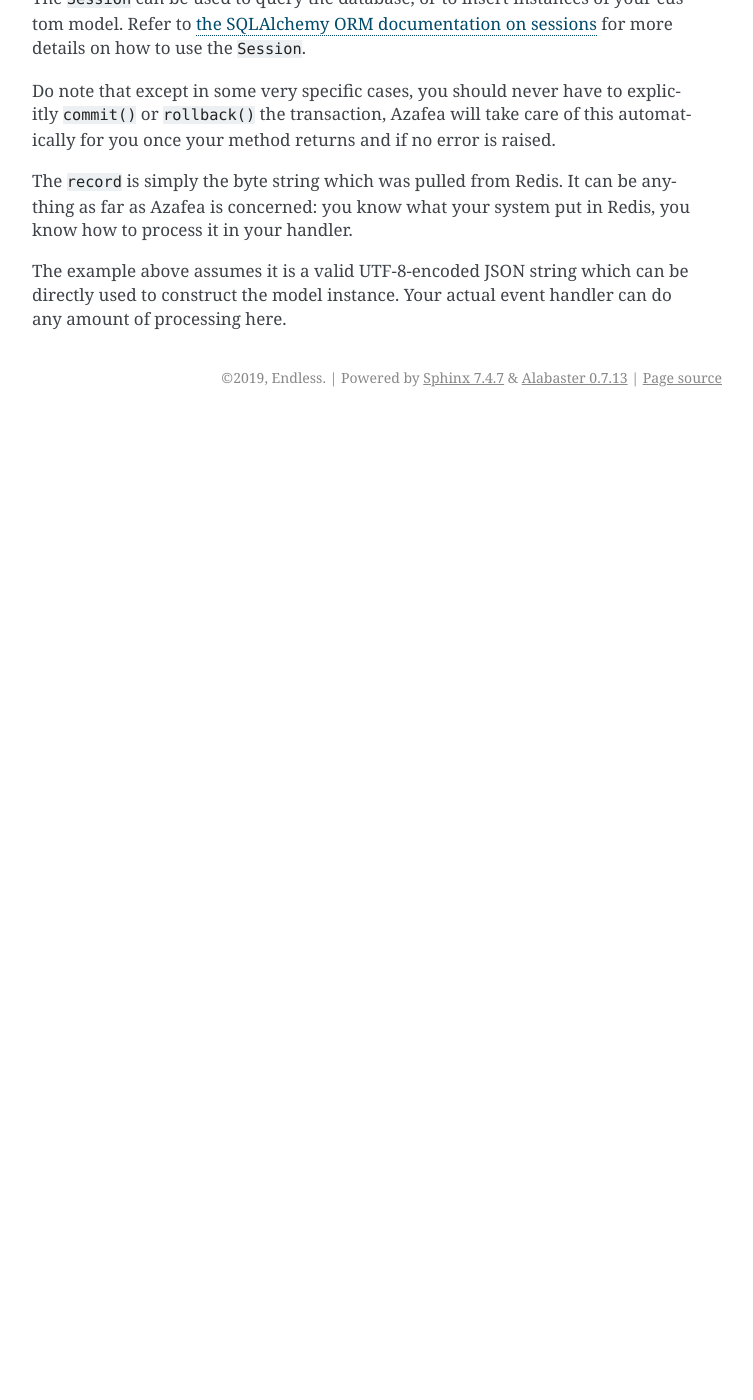
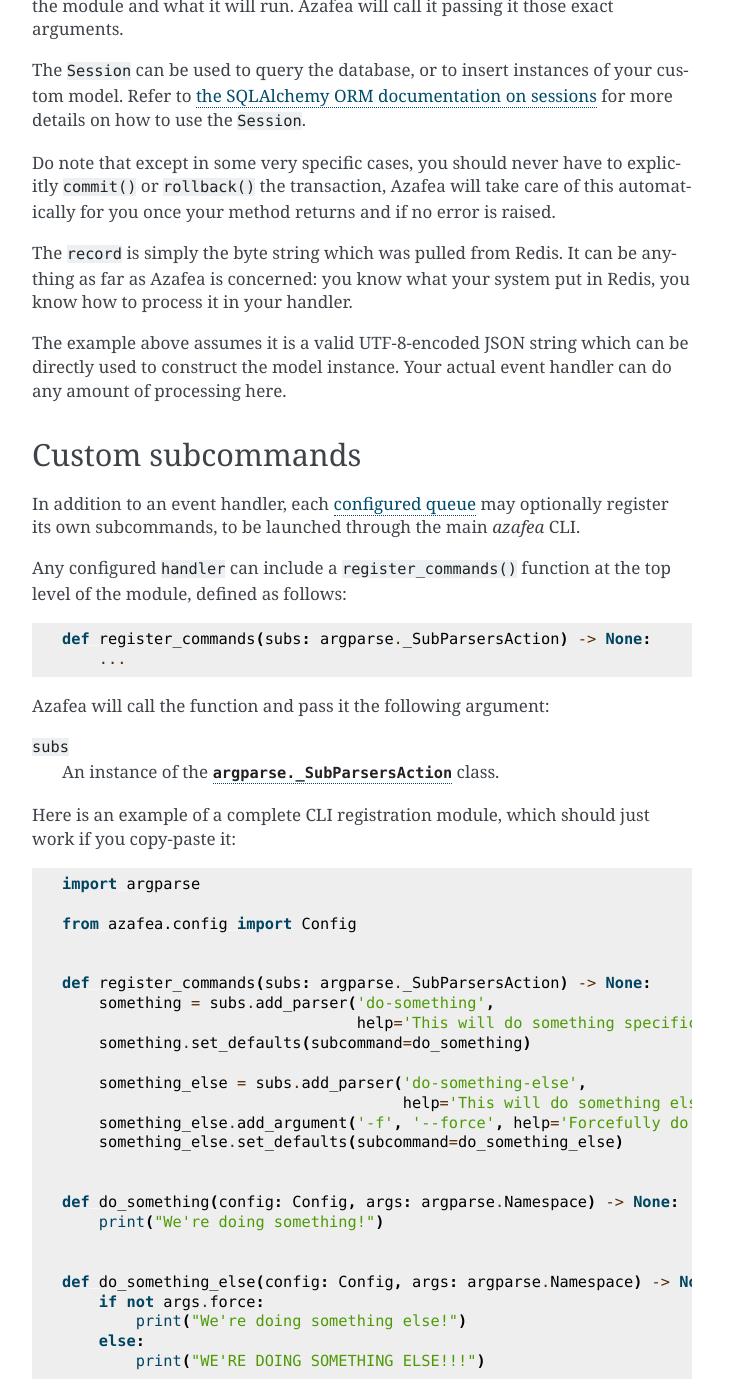
Before and after one commit to endlessm/azafea, a Sphinx documentation site: the page built from docs/source/queue-plugins.rst, in a window 1280 px wide and 1400 px high, scrolled down 2371 px. Shown: the whole window, without its empty margins (388-1141 px from the left). Built offline with Sphinx 7.4.7, drawn with Linux system fonts in a browser that asks for light colours; before the commit the page ends 2788 px from its top, so only the background shows below that; some of the changed text lies outside the part shown.

Commit message:
cli: Support per-queue commands
Queue handler modules can now have a register_commands function to
provide CLI subcommands specific to that queue.

```diff
--- a/docs/source/configuration.rst
+++ b/docs/source/configuration.rst
@@ -145,9 +145,12 @@
   The dotted-path of the Python module responsible to process the events pulled
   from this queue. Azafea will try importing that module.
 
-  Make sure you read :doc:`how to write event handler modules <event-handlers>`
+  Make sure you read :doc:`how to write event handler modules <queue-plugins>`
   for all the details on what Azafea expects from them.
 
 So in the above example, Azafea will pull events from 2 Redis queues, one named
 ``"be"`` and one named ``"te"``, and will pass them to the ``a.python.module``
 handler for the former and to the ``another.python.module`` for the latter.
+
+Azafea will also provide the subcommands registered by both queues in their
+respective module.
--- a/docs/source/design.rst
+++ b/docs/source/design.rst
@@ -19,7 +19,7 @@
 to store them in PostgreSQL.
 
 That makes Azafea flexible so it can adapt to the needs of various
-organizations: you can :doc:`write your own event handlers <event-handlers>`
+organizations: you can :doc:`write your own event handlers <queue-plugins>`
 which will process your events just the way you want.
 
 All of this is piloted by :doc:`the configuration file <configuration>`.
--- a/docs/source/index.rst
+++ b/docs/source/index.rst
@@ -18,5 +18,5 @@
    design
    install
    configuration
-   event-handlers
+   queue-plugins
    contribute
--- a/docs/source/event-handlers.rst
+++ b/docs/source/queue-plugins.rst
@@ -1,6 +1,9 @@
-======================
-Writing event handlers
-======================
+=====================
+Writing Queue Plugins
+=====================
+
+Event handlers
+==============
 
 For each :ref:`configured queue <queue-config>`, Azafea needs an event handler
 to which it passes the pulled events.
@@ -141,3 +144,95 @@
 The example above assumes it is a valid UTF-8-encoded JSON string which can be
 directly used to construct the model instance. Your actual event handler can do
 any amount of processing here.
+
+
+Custom subcommands
+==================
+
+In addition to an event handler, each :ref:`configured queue <queue-config>`
+may optionally register its own subcommands, to be launched through the main
+`azafea` CLI.
+
+Any configured ``handler`` can include a ``register_commands()`` function at
+the top level of the module, defined as follows:
+
+.. code-block:: python
+
+   def register_commands(subs: argparse._SubParsersAction) -> None:
+       ...
+
+Azafea will call the function and pass it the following argument:
+
+.. |subparser-class| replace:: ``argparse._SubParsersAction``
+.. _subparser-class: https://docs.python.org/3/library/argparse.html#argparse.ArgumentParser.add_subparsers
+
+``subs``
+  An instance of the |subparser-class|_ class.
+
+Here is an example of a complete CLI registration module, which should just work
+if you copy-paste it:
+
+.. code-block:: python
+
+    import argparse
+
+    from azafea.config import Config
+
+
+    def register_commands(subs: argparse._SubParsersAction) -> None:
+        something = subs.add_parser('do-something',
+                                    help='This will do something specific to the queue')
+        something.set_defaults(subcommand=do_something)
+
+        something_else = subs.add_parser('do-something-else',
+                                         help='This will do something else specific to the queue')
+        something_else.add_argument('-f', '--force', help='Forcefully do it')
+        something_else.set_defaults(subcommand=do_something_else)
+
+
+    def do_something(config: Config, args: argparse.Namespace) -> None:
+        print("We're doing something!")
+
+
+    def do_something_else(config: Config, args: argparse.Namespace) -> None:
+        if not args.force:
+            print("We're doing something else!")
+        else:
+            print("WE'RE DOING SOMETHING ELSE!!!")
+
+The above registers the ``do-something`` and ``do-something-else`` subcommands,
+the latter with an optional ``--force`` argument and its ``-f`` shorthand.
+
+Let's say the configuration for the queue is:
+
+.. code-block:: toml
+
+    [queues.some-queue]
+    handler = "another.python.module.processor"
+
+Then the ``do-something`` subcommand becomes accessible to the user::
+
+    $ azafea -c path/to/config.toml some-queue -h
+    usage: azafea some-queue [-h] {do-something,do-something-else} ...
+
+    optional arguments:
+      -h, --help            show this help message and exit
+
+    subcommands:
+      {do-something,do-something-else}
+        do-something        This will do something specific to the queue
+        do-something-else   This will do something else specific to the queue
+    $ azafea -c config.toml some-queue do-something
+    We're doing something!
+    $ azafea -c config.toml some-queue do-something-else --force
+    WE'RE DOING SOMETHING ELSE!!!
+
+As can be seen above, the custom subcommands specific to the ``some-queue``
+queue are available to the CLI under a ``some-queue`` command, not directly at
+the root of the ``azafea`` command.
+
+.. |argparse| replace:: ``argparse``
+.. _argparse: https://docs.python.org/3/library/argparse.html
+
+You can use any facility provided by Python's |argparse|_ module when
+registering your subcommands.
```
Also changed, not shown: 3 other files.
